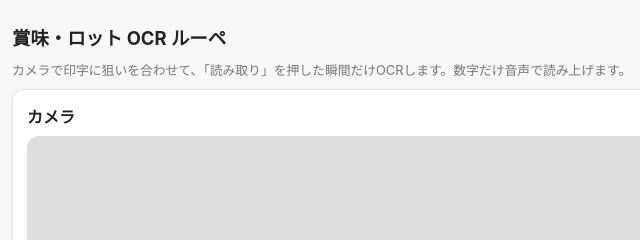
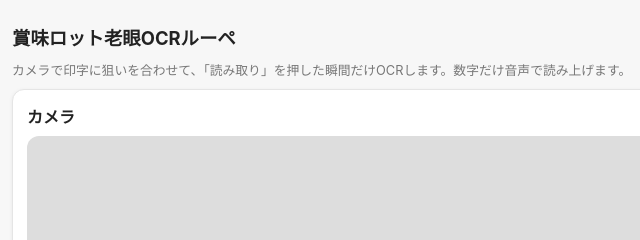
Before and after one commit to MasayaMisono/LOT-checker, a plain HTML site: page index.html in a window 1280 px wide. Shown: the top 240 px of the page, 0-640 px from the left. Drawn offline with Linux system fonts and the light colour scheme.

Commit message:
index.html の更新

```diff
--- a/index.html
+++ b/index.html
@@ -2,7 +2,7 @@
 <html lang="ja">
 <head>
   <meta charset="UTF-8" />
-  <title>賞味・ロットOCRルーペ（単発読み取り）</title>
+  <title>賞味ロットOCR老眼ルーペ（単発読み取り）</title>
   <meta name="viewport" content="width=device-width, initial-scale=1" />
 
   <style>
@@ -134,7 +134,7 @@
 
 <body>
 
-<h1>賞味・ロット OCR ルーペ</h1>
+<h1>賞味ロット老眼OCRルーペ</h1>
 <p style="font-size:0.8rem; color:#777; margin:4px 0 10px;">
   カメラで印字に狙いを合わせて、「読み取り」を押した瞬間だけOCRします。数字だけ音声で読み上げます。
 </p>
```
